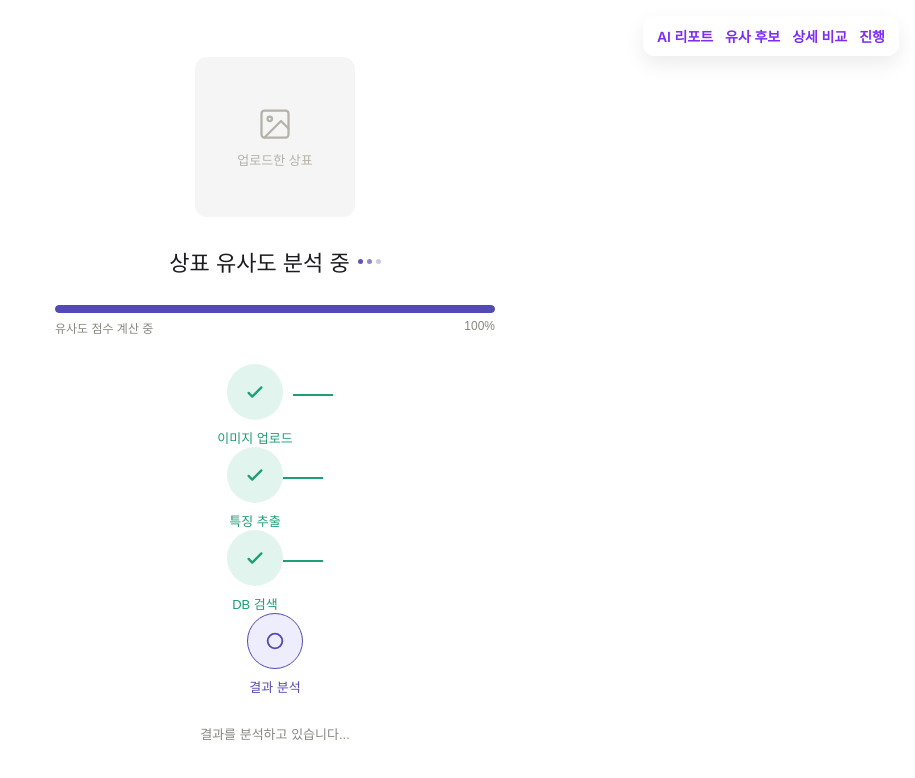
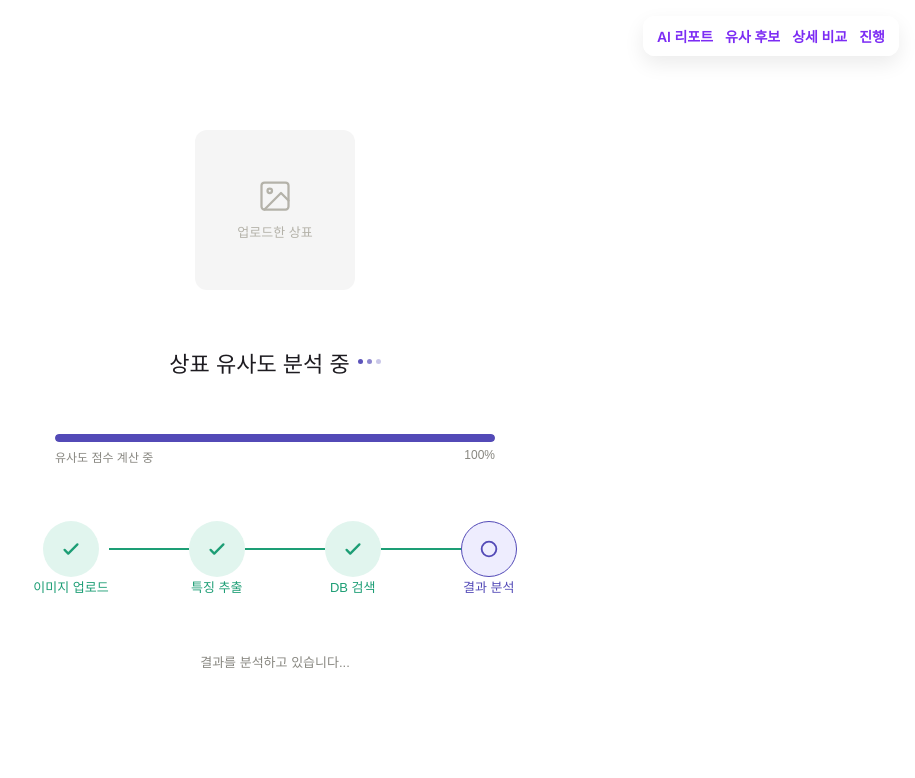
Before and after one commit to Trademark-analysis/FE, a React (Vite) app: page /process in a window 1280 px wide. Shown: the top 778 px of the page, without its empty margins (365-1280 px from the left). Built offline with nearby package versions, Linux system fonts and the light colour scheme.

Commit message:
fix: 화면 수정

```diff
--- a/src/pages/ProcessPage/ProcessPage.css
+++ b/src/pages/ProcessPage/ProcessPage.css
@@ -18,8 +18,10 @@
   flex-direction: column;
   justify-content: center;
   align-items: center;
-  gap: 28px;
+  gap: 56px;
   padding: 40px;
+
+  width: 100%;
 }
 
 .imageBox {
@@ -115,19 +117,26 @@
 
 .steps {
   display: flex;
-  align-items: center;
+  flex-direction: row;
+  align-items: flex-start;
+  justify-content: center;
+
+  width: 100%;
+  max-width: 700px;
+  flex-wrap: nowrap;
 }
 
 .stepWrapper {
   display: flex;
-  align-items: center;
+  flex-direction: row;
+  align-items: flex-start;
+  flex-shrink: 0;
 }
 
 .step {
   display: flex;
   flex-direction: column;
   align-items: center;
-  gap: 8px;
 }
 
 .stepCircle {
@@ -138,8 +147,6 @@
   display: flex;
   align-items: center;
   justify-content: center;
-
-  transition: all 0.4s;
 }
 
 .stepIcon {
@@ -153,9 +160,10 @@
 }
 
 .stepLine {
-  width: 40px;
+  width: 80px;
   height: 2px;
-  margin-bottom: 22px;
+  margin-top: 27px;
+  margin-bottom: 0;
 }
 
 .waiting .stepCircle {
```
